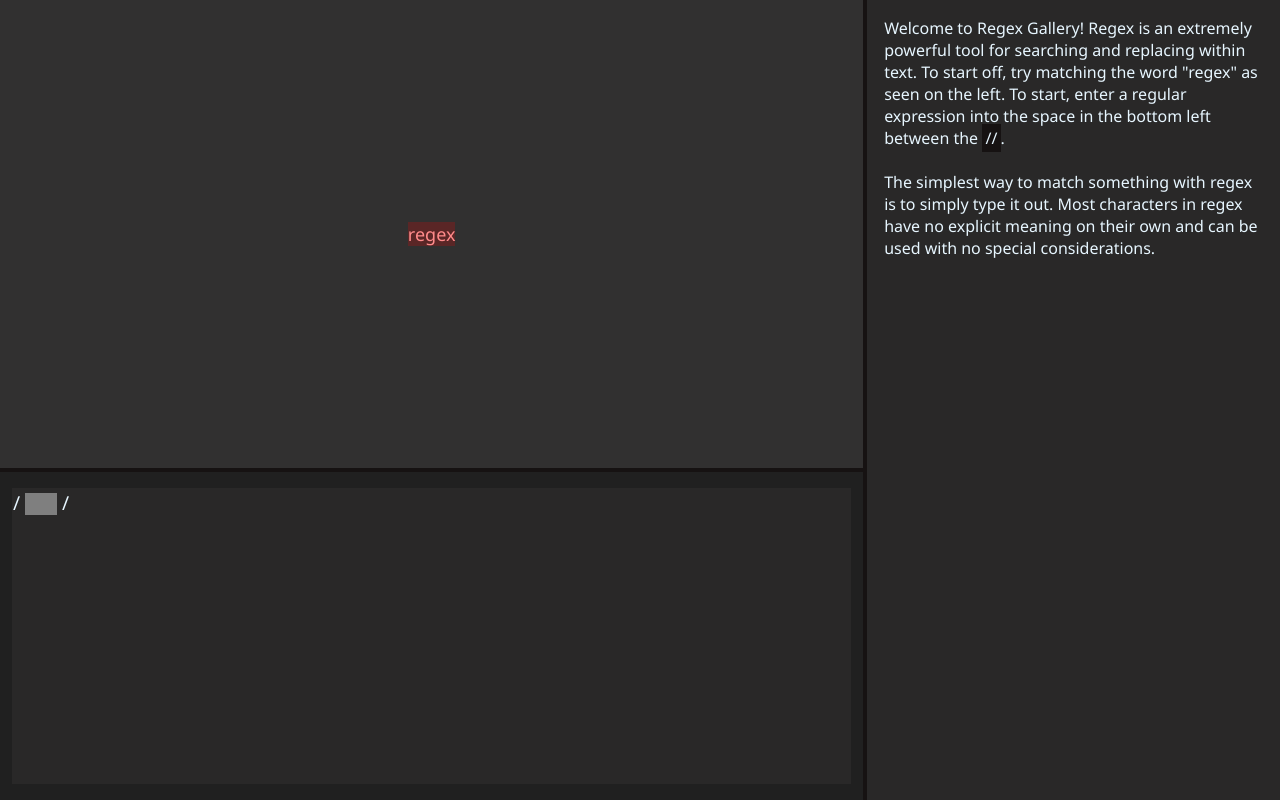
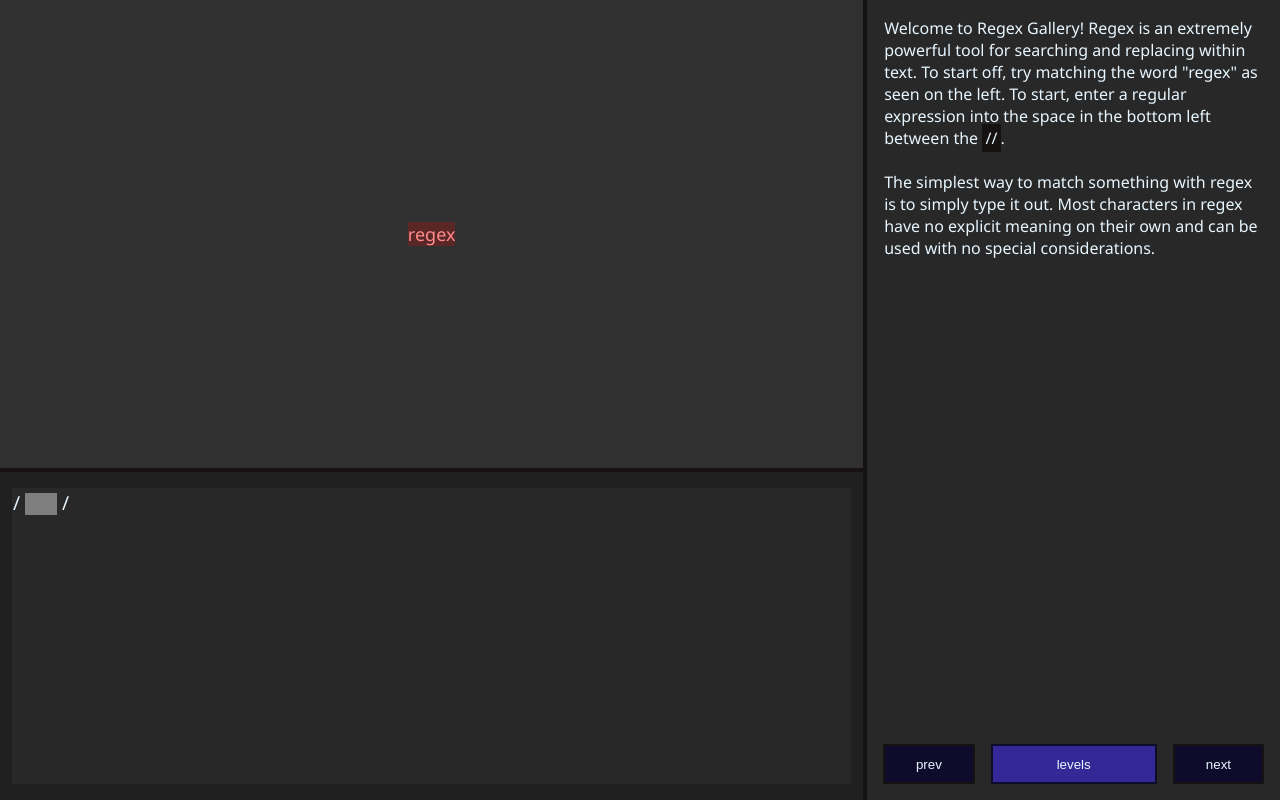
Before and after one commit to kemptosa/regex-gallery, a plain HTML site: page index.html in a window 1280 px wide. Drawn offline with Linux system fonts and the light colour scheme.

Commit message:
add level nav

```diff
--- a/code.js
+++ b/code.js
@@ -9,6 +9,9 @@ let menuRight = document.getElementById('menu-right')
 let menuView = document.getElementById('menu-view')
 let menuLevelText = document.getElementById('menu-level-text')
 let menuLevelStart = document.getElementById('level-start-button')
+let navPrev = document.getElementById('prev-nav')
+let navMap = document.getElementById('map-nav')
+let navNext = document.getElementById('next-nav')
 
 let isTest = /(?:localhost|127\.0\.0\.1)/.test(document.location.hostname)
 
@@ -75,8 +78,10 @@ void function loadData() {
     } else {
         gameData = JSON.parse(JSON.stringify(gameData))
     }
+    gameData.completedSet = new Set(gameData.completed)
 }()
 let saveData = function() {
+    gameData.completed = [...gameData.completedSet]
     localStorage.setItem('gamedata', JSON.stringify(gameData))
 }
 if (!gameData.introPlayed) {
@@ -139,7 +144,7 @@ function spanifyAndCheck() {
         isAllComplete = isAllComplete && isComplete
     }
     if (isAllComplete) {
-        gameData.completed.push(curLevelId)
+        gameData.completedSet.add(curLevelId)
         if (!isTest) {
             saveData()
         }
@@ -163,7 +168,7 @@ function start(level) {
     if (level === undefined) {
         while (levelData[curLevelId].next !== null) {
             let next = levelData[curLevelId].next
-            if (gameData.completed.includes(curLevelId)) {
+            if (gameData.completedSet.has(curLevelId)) {
                 curLevelId = next
             } else {
                 break
@@ -201,6 +206,26 @@ function start(level) {
     for (let i = 0; i < curLevel.entries; i += 1) {
         addRegexEntry(regexEntry)
     }
+    navNext.onclick = ()=>{}
+    navPrev.onclick = ()=>{}
+    if (curLevel.next === null) {
+        navNext.classList.add('inactive')
+        setTimeout(()=>{openMenu()},3500)
+    } else {
+        if (gameData.completedSet.has(curLevelId)) {
+            navNext.onclick = ()=>{start(curLevel.next)}
+            navNext.classList.remove('inactive')
+        } else {
+            navNext.classList.add('inactive')
+        }
+    }
+    if (curLevel.prev === null) {
+        navPrev.classList.add('inactive')
+    } else {
+        navPrev.onclick = ()=>{start(curLevel.prev)}
+        navPrev.classList.remove('inactive')
+    }
+    updateMenuLevels()
 }
 function addRegexEntry(regexEntry) {
     let newRegexInput = document.createElement('span')
@@ -264,11 +289,12 @@ function handleKey(e) {
         switch (e.code) {
             case 'Enter':
                 return document.activeElement.blur()
-            case 'KeyJ':
-                return toggleMenu()
+            //case 'KeyJ':
+            //    return toggleMenu()
         }
     }
 }
+navMap.onclick = ()=>{toggleMenu()}
 function handleEntry(e) {
     if (!menuOpen) {
         document.activeElement.blur()
@@ -308,7 +334,6 @@ function showLevelInfo(key) {
     })
     menuLevelStart.classList.remove('inactive')
     menuLevelStart.onmouseup = (ev) => {
-        console.log("yes")
         start(key)
         closeMenu()
         menuDebounce = true
@@ -348,11 +373,16 @@ menuRight.addEventListener('wheel', (ev)=>{
 document.addEventListener('mousemove', moveDrag)
 menuRight.addEventListener('mousedown', startDrag)
 document.addEventListener('mouseup', endDrag)
-let numLevels = 0
+function updateMenuLevels() {
+    menuView.innerHTML = ''
     for (const [key, level] of Object.entries(levelData)) {
+        if (!level.mapdata.visible) {continue}
+        if (!gameData.completedSet.has(levelData[key].prev)) {
+            if (levelData[key].prev !== null) {continue}
+        }
         let levelButton = document.createElement('button')
         levelButton.className = 'level'
-    levelButton.style = `top: ${Math.floor(numLevels / 4)*75}px; left: ${numLevels % 4 * 90}px;`
+        levelButton.style = `top: ${level.mapdata.y}px; left: ${level.mapdata.x}px;`
         levelButton.innerText = level.name
         levelButton.addEventListener('click', (ev)=>{
             if (!changedPos(ev.x, ev.y)) {
@@ -360,8 +390,9 @@ for (const [key, level] of Object.entries(levelData)) {
             }
         })
         menuView.append(levelButton)
-    numLevels++
     }
+}
+updateMenuLevels()
 menuView.style.transform = 'translate(10px, 10px)'
 document.addEventListener('keyup', handleKey)
 if (isTest) {
--- a/index.html
+++ b/index.html
@@ -33,6 +33,11 @@
     </div>
     <div id='right-col' class='closed'>
         <p class='leveltext'></p>
+        <nav class='level-nav'>
+            <button id='prev-nav' class='nav-button'>prev</button>
+            <button id='map-nav' class='nav-button'>levels</button>
+            <button id='next-nav' class='nav-button'>next</button>
+        </nav>
         <!-- <button id='right-col-toggle' class='col-twisty'><div></div><div></div><div></div></button> -->
     </div>
     <script src="levelData.js"></script>
--- a/levelData.js
+++ b/levelData.js
@@ -10,7 +10,12 @@ const levelData = {
     leveltext:'Welcome to Regex Gallery! Regex is an extremely powerful tool for searching and replacing within text. To start off, try matching the word "regex" as seen on the left. To start, enter a regular expression into the space in the bottom left between the <span class="code">//</span>.<br/><br/>The simplest way to match something with regex is to simply type it out. Most characters in regex have no explicit meaning on their own and can be used with no special considerations.',
     addref:[],
     next:'cats_and_bars',
-    prev:null
+    prev:null,
+    mapdata: {
+        x: 0,
+        y: 0,
+        visible:true
+    }
     },
     cats_and_bars:{name:'Cats and Bars',
     statictargets:['cat', 'bar'],
@@ -25,7 +30,12 @@ const levelData = {
     leveltext:'Here you will need the first special token, <span class="code">.</span><br/><br/>The <span class="code">.</span> token is a "wildcard"; it will match any character or symbol in a given position.<br/><br/>To complete this level, you should match any 3 letter word with an "a" in the center.',
     addref:[['.', 'wildcard']],
     next:'more_specific_non',
-    prev:'intro'
+    prev:'intro',
+    mapdata: {
+        x: 90,
+        y: 0,
+        visible:true
+    }
     },
     more_specific_non:{name:'More Specific Non-specificity',
     statictargets:['dab', 'cat', 'cob'],
@@ -38,7 +48,12 @@ const levelData = {
     leveltext:'Perhaps <span class="code">.</span> is too vague for you. Maybe you only want to match a certain set of characters in a certain position, rather than any character in that position.<br/><br/>Good news! With regex, there\'s always a way! <span class="code">[ ... ]</span> provides a way to match a set of characters, also known as a character class.<br/><br/>For example, the regex <span class="code">m[aeiou]t</span> would match any 3 characters that starts with m, ends with t, and has a vowel in the middle. (met, or mat, or mot, etc...)<br/><br/>For this level, you must match a set of 3 characters, each of which can be one of two options. Try working out the two possible characters you need in each position from the targets provided on the left.',
     addref:[['[...]', 'set of characters']],
     next:'word_esque',
-    prev:'cats_and_bars'
+    prev:'cats_and_bars',
+    mapdata: {
+        x: 180,
+        y: 0,
+        visible:true
+    }
     },
     word_esque:{name:'Word-esque',
     statictargets:['%##@', 'Rita', 'pack', 'rend'],
@@ -52,7 +67,12 @@ const levelData = {
     addref:[['\\w', 'equivalent to [a-zA-Z0-9_]'],
             ['\\W', 'equivalent to [^a-zA-Z0-9_]']],
     next:'beyond_the_boundary',
-    prev:'more_specific_non'
+    prev:'more_specific_non',
+    mapdata: {
+        x: 270,
+        y: 0,
+        visible:true
+    }
     },
     an_unknown_quantity_i:{name:'An Unknown Quantity, Part I',
     statictargets:['ct scan', 'cat scan', 'emi scan'],
@@ -65,7 +85,12 @@ const levelData = {
     leveltext:'Up to this point, we have only dealt with matching text of a specific length, but what if you dont know the exact length? For example, you might be trying to parse some robotically scanned text of a book where there are occasionally double spaces in the text. The following levels will deal with modifiers that can make a regular expression match text of variable length.<br/><br/>First up: <span class="code">*</span>. This modifier applies to the token directly preceding it and means \'zero or more\'. A token in this case does not necessarily mean a single character in your regular expression; <span class="code">\\w</span>, <span class="code">[abc]</span>, and <span class="code">(?:abc)</span> are all examples of singlular tokens. (That last one is called a \'non-capturing group\' and will be covered later.)',
     addref:[['*', '0 or more']],
     next:'end',
-    prev:'beyond_the_boundary'
+    prev:'beyond_the_boundary',
+    mapdata: {
+        x: 0,
+        y: 75,
+        visible:true
+    }
     },
     beyond_the_boundary:{name:'Beyond the Boundary',
     statictargets:['catfish', 'bobcat', 'catatonic'],
@@ -79,7 +104,12 @@ const levelData = {
     addref:[['\\b', 'word boundary (zero length)'],
             ['\\B', 'non-word boundary (zero length)']],
     next:'an_unknown_quantity_i',
-    prev:'word-esque'
+    prev:'word-esque',
+    mapdata: {
+        x: 90,
+        y: 75,
+        visible:true
+    }
     },
     end:{name:'The End',
     statictargets:['THE END', '(for now)'],
@@ -92,6 +122,11 @@ const levelData = {
     leveltext:'THE END<br/>(for now)',
     addref:[],
     next:null,
-    prev:null
+    prev:null,
+    mapdata: {
+        x: 180,
+        y: 75,
+        visible:false
+    }
     }
 }
--- a/style.css
+++ b/style.css
@@ -42,6 +42,7 @@ body {
 }
 #right-col {
     display: flex;
+    flex-direction: column;
     transition: flex 0.6s;
     flex: 0.2 0 15rem;
     background-color: var(--background-layer2);
@@ -142,6 +143,39 @@ body {
     width: 100%;
     height: 100%;
 }
+#prev-nav {
+    flex: 1 0 0;
+}
+#map-nav {
+    flex: 2 0 0;
+}
+#next-nav {
+    flex: 1 0 0;
+}
+.nav-button {
+    margin: 0rem 0.5rem;
+    background-color: var(--accent);
+    border: solid 2px var(--accent-disabled);
+    color: var(--text);
+}
+.nav-button.inactive {
+    border: solid 2px var(--borders);
+    background-color: var(--accent-disabled);
+}
+.nav-button:hover:not(.inactive) {
+    background-color: var(--accent-hover);
+}
+.level-nav {
+    flex: 0 0 2.5rem;
+    display: flex;
+    margin: 1rem 0.5rem;
+}
+.closed .level-nav, .closed .nav-button {
+    flex: 0 0 0;
+    overflow: hidden;
+    min-width: 0px;
+    width: 0px;
+}
 .level {
     position: absolute;
     background-color: var(--background-layer3);
@@ -176,6 +210,7 @@ p {
     margin: 0.05em;
 }
 p.leveltext {
+    flex: 1 0 0;
     padding: 1rem;
 }
 p.target {
```
Lines whose indentation alone changed are shown as unchanged.
